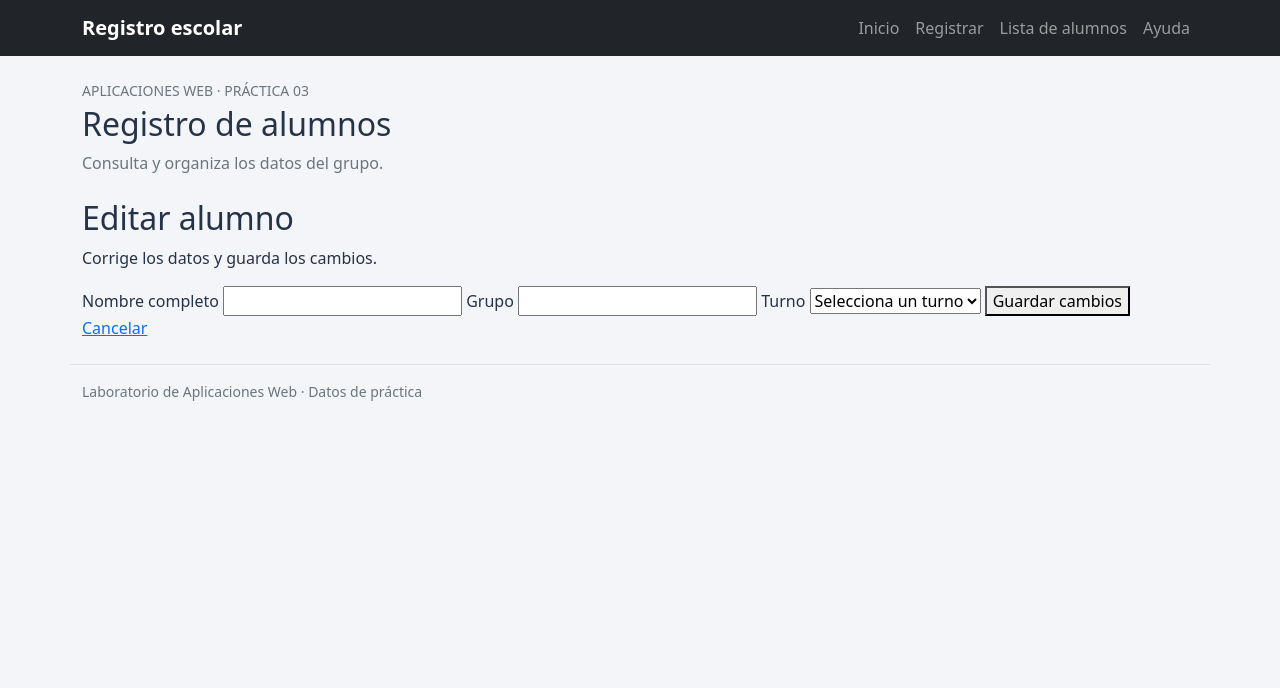
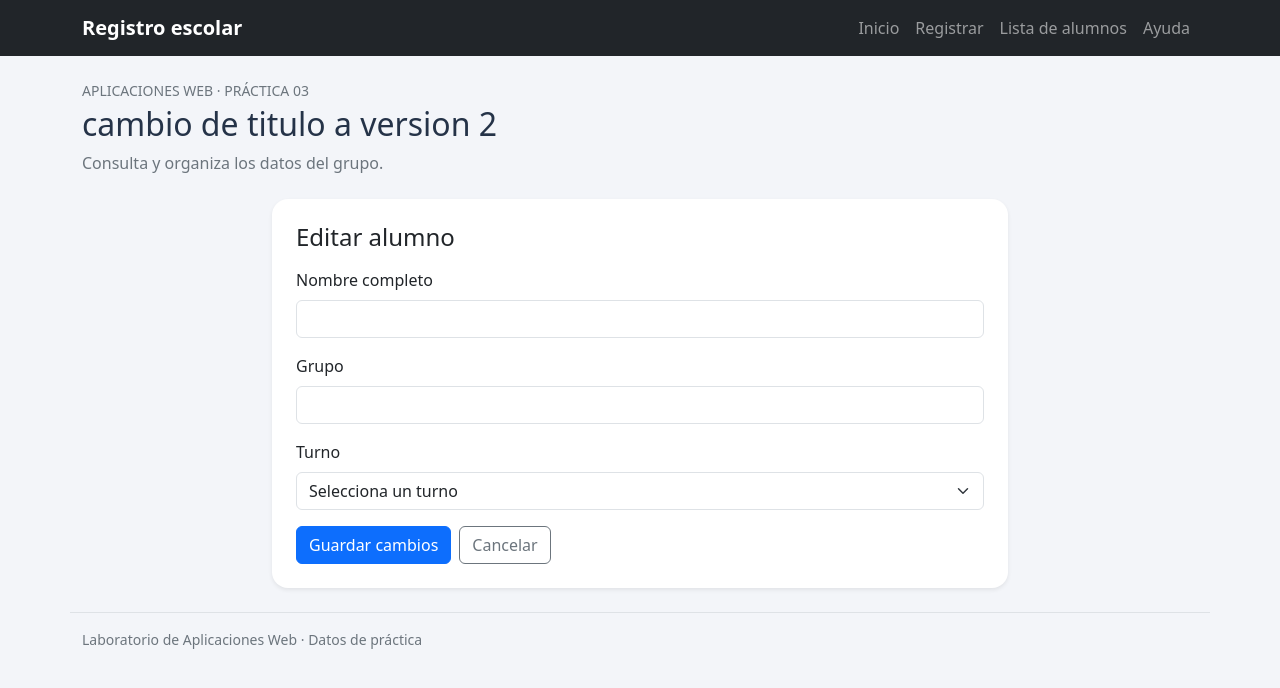
Before and after one commit to chimgonzalezblancacbtis272-eng/CRUD_Alumnos_practica4, a Flask app: template templates/editar.html in a window 1280 px wide. Shown: the top 688 px of the page. Run offline with Flask 3, Linux system fonts and the light colour scheme; the template is opened without the code that fills it, so the values that code supplies are empty; some libraries are stand-ins or nearby versions.

Commit message:
Subiendo proyecto

```diff
--- a/templates/base.html
+++ b/templates/base.html
@@ -49,7 +49,7 @@
       <p class="text-uppercase text-secondary small mb-1">
         Aplicaciones Web · Práctica 03
       </p>
-      <h1 class="h2">Registro de alumnos</h1>
+      <h1 class="h2">cambio de titulo a version 2</h1>
       <p class="text-secondary">Consulta y organiza los datos del grupo.</p>
     </header>
     {% block contenido %}{% endblock %}
--- a/templates/editar.html
+++ b/templates/editar.html
@@ -1,24 +1,25 @@
 {% extends 'base.html' %}
 {% block contenido %}
-<section>
-<h2>Editar alumno</h2>
-<p>Corrige los datos y guarda los cambios.</p>
+<div class="row justify-content-center">
+<div class="col-lg-8">
+<section class="card shadow-sm">
+<div class="card-body p-4">
+<h2 class="h4 mb-3">Editar alumno</h2>
 <form method="post"
-action="{{ url_for('editar', id=alumno._id) }}" class="registro">
-<label>Nombre completo
-<input name="nombre" value="{{ alumno.nombre }}"
-
-required maxlength="80">
-
-</label>
-<label>Grupo
-<input name="grupo" value="{{ alumno.grupo }}"
-
-required maxlength="20">
-
-</label>
-<label>Turno
-<select name="turno" required>
+action="{{ url_for('editar', id=alumno._id) }}">
+<div class="mb-3">
+<label for="nombre" class="form-label">Nombre completo</label>
+<input id="nombre" name="nombre" class="form-control"
+value="{{ alumno.nombre }}" required maxlength="80">
+</div>
+<div class="mb-3">
+<label for="grupo" class="form-label">Grupo</label>
+<input id="grupo" name="grupo" class="form-control"
+value="{{ alumno.grupo }}" required maxlength="20">
+</div>
+<div class="mb-3">
+<label for="turno" class="form-label">Turno</label>
+<select id="turno" name="turno" class="form-select" required>
 <option value="">Selecciona un turno</option>
 {% for opcion in ['Matutino', 'Vespertino'] %}
 <option value="{{ opcion }}"
@@ -27,9 +28,17 @@ required maxlength="20">
 </option>
 {% endfor %}
 </select>
-</label>
-<button>Guardar cambios</button>
-<a class="boton secundario" href="{{ url_for('inicio') }}">Cancelar</a>
+</div>
+<div class="d-flex gap-2 flex-wrap">
+<button type="submit" class="btn btn-primary">
+Guardar cambios
+</button>
+<a class="btn btn-outline-secondary"
+href="{{ url_for('inicio') }}#lista">Cancelar</a>
+</div>
 </form>
+</div>
 </section>
+</div>
+</div>
 {% endblock %}
```
Also changed, not shown: templates/ayuda.html (+15 -9 lines), templates/error.html (+10 -1 lines), templates/index.html (+3 -6 lines), app.py (line endings or trailing spaces).
